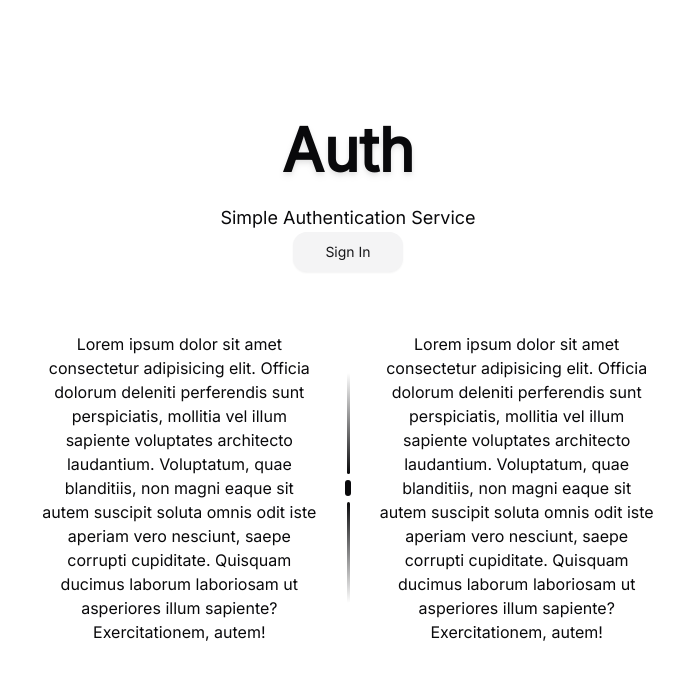
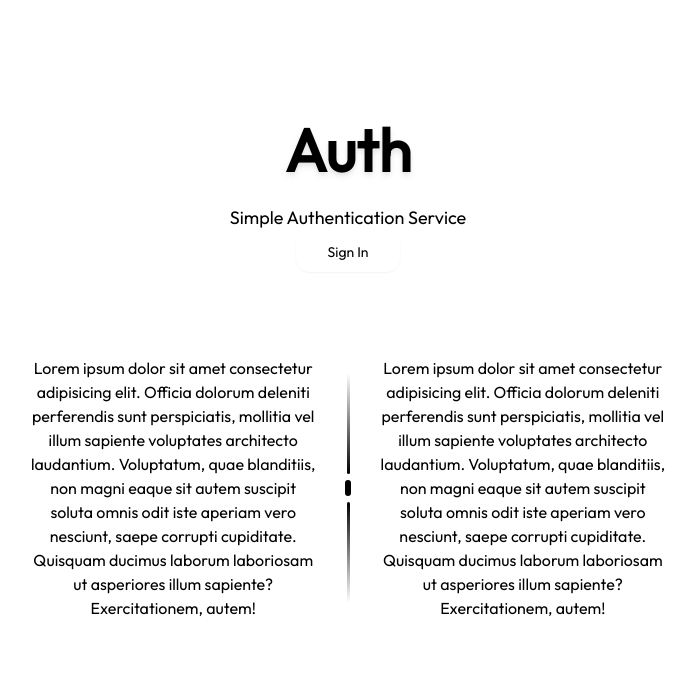
Before and after one commit to aymnart/simple_app, a Next.js app: page / in a window 1280 px wide. Shown: the top 680 px of the page, without its empty margins (292-987 px from the left). Built offline with nearby package versions, Linux system fonts and the light colour scheme; no server answers.

Commit message:
feat: enhance font configuration with new font type and validation

```diff
--- a/app/layout.tsx
+++ b/app/layout.tsx
@@ -1,24 +1,14 @@
 "use server";
 import { auth } from "@/auth";
 import "@/css/globals.css";
-import "@/css/themes.css";
 import { getUserPreferenceById } from "@/data/user-preference";
 import { Toaster } from "@/components/ui/toaster";
-import { defaultFont, fontMap } from "@/font.config";
+import { defaultFont, Font, fontMap, isFontType } from "@/font.config";
 import { cn } from "@/lib/utils";
 import { TooltipProvider } from "@/components/ui/tooltip";
 import { Suspense, cache } from "react";
 import Loading from "./loading";
-import { defaultTheme } from "@/themes.config";
-
-// App configuration constants
-const CONFIG = {
-  PREFERENCES: {
-    THEME: defaultTheme,
-    FONT: defaultFont,
-  },
-  LANG: "en",
-};
+import { defaultTheme, isThemeType, Theme } from "@/themes.config";
 
 // Cache the auth result to prevent duplicate calls
 const getAuthSession = cache(async () => await auth());
@@ -28,9 +18,11 @@ const getAuthSession = cache(async () => await auth());
  * @param userId The user's ID
  * @returns User theme and font preferences
  */
-const getUserPreferences = cache(async (userId?: string) => {
+const getUserPreferences = cache(
+  async (userId?: string): Promise<{ theme: Theme; font: Font }> => {
     if (!userId) {
-    return { theme: CONFIG.PREFERENCES.THEME, font: CONFIG.PREFERENCES.FONT };
+      console.warn("user id not found!");
+      return { theme: defaultTheme, font: defaultFont };
     }
 
     try {
@@ -39,14 +31,15 @@ const getUserPreferences = cache(async (userId?: string) => {
         font: true,
       });
       return {
-      theme: prefs?.theme || CONFIG.PREFERENCES.THEME,
-      font: prefs?.font || CONFIG.PREFERENCES.FONT,
+        theme: isThemeType(prefs?.theme) ? prefs.theme : defaultTheme,
+        font: isFontType(prefs?.font) ? prefs.font : defaultFont,
       };
     } catch (error) {
       console.error("Failed to fetch user preferences:", error, userId);
-    return { theme: CONFIG.PREFERENCES.THEME, font: CONFIG.PREFERENCES.FONT };
+      return { theme: defaultTheme, font: defaultFont };
     }
-});
+  }
+);
 
 export default async function RootLayout({
   children,
@@ -59,24 +52,21 @@ export default async function RootLayout({
   // Get user preferences with the session ID
   const { theme, font } = await getUserPreferences(session?.user?.id).catch(
     () => ({
-      theme: CONFIG.PREFERENCES.THEME,
-      font: CONFIG.PREFERENCES.FONT,
+      theme: defaultTheme,
+      font: defaultFont,
     })
   );
 
-  // Validate font exists in fontMap or use default
-  const safeFont = font in fontMap ? font : CONFIG.PREFERENCES.FONT;
-
   return (
-    <html lang={CONFIG.LANG} className={theme} suppressHydrationWarning>
+    <html lang="en" className={theme} suppressHydrationWarning>
       <head>
         <meta name="viewport" content="width=device-width, initial-scale=1" />
         <meta name="color-scheme" content={theme} />
       </head>
       <body
         className={cn(
-          fontMap[safeFont],
-          "antialiased min-h-screen bg-background text-foreground"
+          fontMap[font], // font is now guaranteed to be valid
+          "antialiased min-h-screen"
         )}
       >
         <Suspense fallback={<Loading />}>
--- a/font.config.ts
+++ b/font.config.ts
@@ -6,6 +6,7 @@ import {
   Space_Grotesk,
   Atkinson_Hyperlegible,
   Fira_Code,
+  Outfit,
 } from "next/font/google";
 
 export const inter = Inter({ subsets: ["latin"], weight: ["400"] });
@@ -28,7 +29,11 @@ export const atkinsonHyperlegible = Atkinson_Hyperlegible({
 });
 export const firaCode = Fira_Code({ subsets: ["latin"], weight: ["400"] });
 
-export const fontMap: Record<string, string> = {
+export const outfit = Outfit({ subsets: ["latin"], weight: ["400"] });
+
+export type Font = keyof typeof fontMap;
+
+export const fontMap = {
   Inter: inter.className,
   Poppins: poppins.className,
   IBMPlexSans: ibmPlexSans.className,
@@ -36,7 +41,22 @@ export const fontMap: Record<string, string> = {
   SpaceGrotesk: spaceGrotesk.className,
   AtkinsonHyperlegible: atkinsonHyperlegible.className,
   FiraCode: firaCode.className,
+  Outfit: outfit.className,
 };
 
-export const fontsList = Object.keys(fontMap);
-export const defaultFont = "Inter" as const;
+/**
+ * Determines if the given value is a valid font type.
+ *
+ * This type guard checks whether the provided `font` is a string
+ * and exists as a key in the `fontMap` object. If both conditions
+ * are met, the function asserts that the value is of type `Font`.
+ *
+ * @param font - The value to check, which can be of any type.
+ * @returns A boolean indicating whether the value is a valid font type.
+ */
+export const isFontType = (font: unknown): font is Font => {
+  return typeof font === "string" && font in fontMap;
+};
+
+export const fontsList: Font[] = Object.keys(fontMap) as Font[];
+export const defaultFont: Font = "Outfit";
```
Lines whose indentation alone changed are shown as unchanged.
